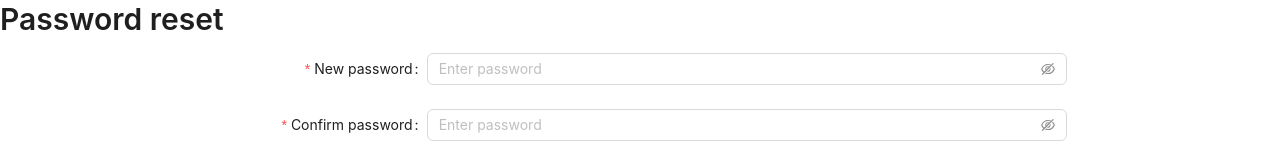
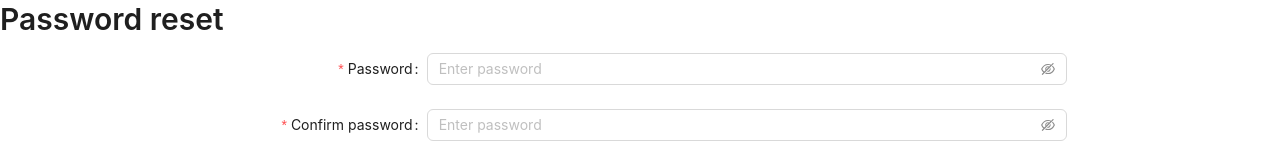
Before and after one commit to DebmalyaKuila/webapp-project-management-system, a React (Vite) app: page /reset-password in a window 1280 px wide. Both pictures are taken after typing "name@example.com" into the empty fields and a click on the button "Next". Shown: the top 160 px of the page. Built offline with nearby package versions, Linux system fonts and the light colour scheme.

Commit message:
cleanups

```diff
--- a/src/components/PasswordResetCodeForm.jsx
+++ b/src/components/PasswordResetCodeForm.jsx
@@ -10,11 +10,14 @@ const tailLayout = {
   wrapperCol: { xs: { span: 24 }, sm: { span: 12, offset: 12 }, md: { span: 12, offset: 8 }, lg: { span: 12, offset: 8 } }
 };
 
-const PasswordResetCodeForm = () => {
+const PasswordResetCodeForm = ({email}) => {
 
     const onFinish=(data)=>{
         try {
-            //API call
+            delete data.ConfirmPassword
+            const apiData={...data,email}
+            console.log(apiData,"api call");
+            //API call to reset password
             message.success("Password changed succesfully",1)
             //redirect to login page
         } catch (error) {
@@ -34,8 +37,8 @@ const PasswordResetCodeForm = () => {
     >
       <Typography.Title level={2} className='w-full flex justify-center text-lg font-bold pb-2'>Password reset</Typography.Title>
       <Item
-        label="New password"
-        name="password"
+        label="Password"
+        name="newPassword"
         rules={[
           {
             required: true,message: "Please enter your new password"
@@ -57,7 +60,7 @@ const PasswordResetCodeForm = () => {
           ({getFieldValue})=>(
             {
                 validator(_,value){
-                    if(!value || value == getFieldValue("password")){
+                    if(!value || value == getFieldValue("newPassword")){
                         return Promise.resolve()
                     }
                     return Promise.reject("both passwords has to be same")
--- a/src/components/PasswordResetEmailForm.jsx
+++ b/src/components/PasswordResetEmailForm.jsx
@@ -10,11 +10,13 @@ const tailLayout = {
   wrapperCol: { xs: { span: 24 }, sm: { span: 12, offset: 12 }, md: { span: 12, offset: 8 }, lg: { span: 12, offset: 8 } }
 };
 
-const PasswordResetEmailForm = ({ setIsVisible }) => {
+const PasswordResetEmailForm = ({ setIsVisible,setEmail}) => {
 
-  const onFinish = (data) => {
+  const onFinish =async (data) => {
     try {
-    //Make API call
+    //Make API call to generate password reset pin
+    console.log(data ,"form");
+    await setEmail(data.email)
     message.info("A password reset pin is sent to your email",2)
     setIsVisible(false)
     } catch (error) {
--- a/src/pages/Clients.jsx
+++ b/src/pages/Clients.jsx
@@ -4,7 +4,6 @@ const { Item } = Form;
 
 import AddCard from '../components/AddCard';
 import ClientCard from '../components/ClientCard';
-import { NodeIndexOutlined } from '@ant-design/icons';
 
 
 const layout = {
--- a/src/pages/Employees.jsx
+++ b/src/pages/Employees.jsx
@@ -96,6 +96,18 @@ const Employees = () => {
            <Select.Option value="human resources">Human Resources</Select.Option>
           </Select>
        </Item>
+       <Item
+          label="Password"
+          name="password"
+          rules={[
+            {
+              required: true,
+              message: "Please enter employee's login password"
+            }
+          ]}
+          >
+          <Input.Password placeholder="employee's login password" />
+          </Item>
           <Item
           {...tailLayout}
           >
--- a/src/pages/PasswordReset.jsx
+++ b/src/pages/PasswordReset.jsx
@@ -4,13 +4,14 @@ import PasswordResetCodeForm from '../components/PasswordResetCodeForm';
 
 const PasswordReset = () => {
 
-        const [isVisble,setIsVisible]=useState(true)
+    const [isVisble,setIsVisible]=useState(true)
+    const [email,setEmail]=useState("")
 
   return (
     <div className='min-h-screen flex justify-center items-center bg-slate-300'>
         {
-            isVisble ? <PasswordResetEmailForm setIsVisible={setIsVisible}/> :
-            <PasswordResetCodeForm/>
+            isVisble ? <PasswordResetEmailForm setEmail={setEmail} setIsVisible={setIsVisible}/> :
+            <PasswordResetCodeForm email={email}/>
         }
     </div>
   )
```
